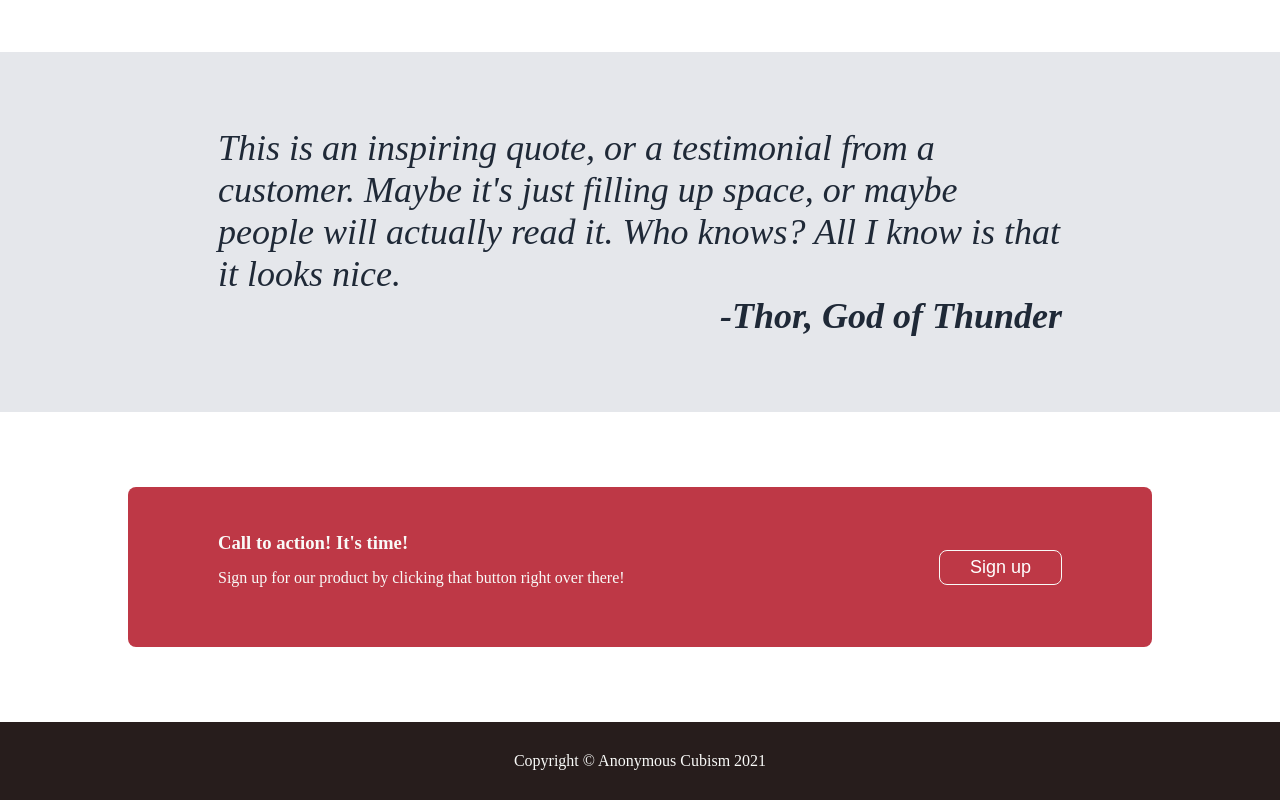
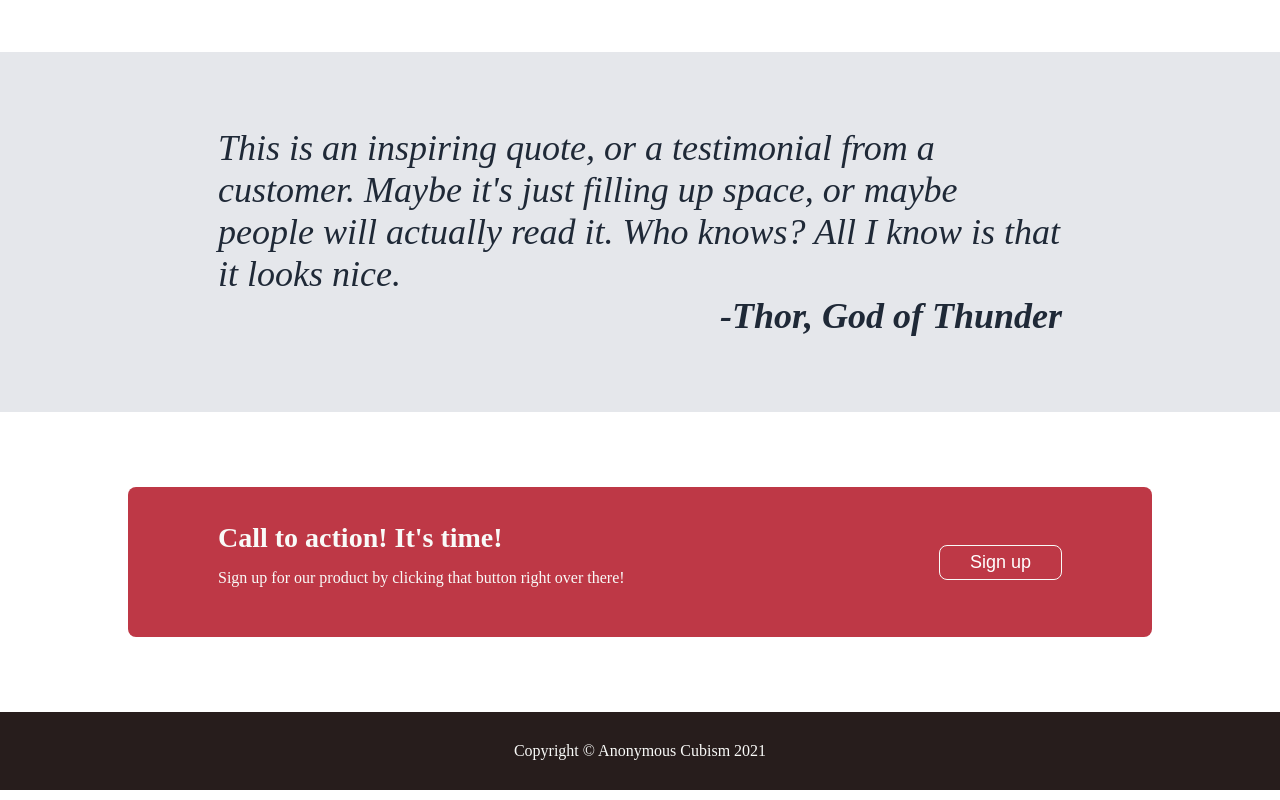
Before and after one commit to cthipsudo/Mock-Business-LP, a plain HTML site: page index.html in a window 1280 px wide. Shown: the part 694-1494 px from the top of the page. Drawn offline with Linux system fonts and the light colour scheme.

Commit message:
Restyled CTA Wrapper

```diff
--- a/css/styles.css
+++ b/css/styles.css
@@ -74,7 +74,7 @@
     display: flex;
     justify-content: space-between;
     align-items: center;
-    padding: 45px 90px;
+    padding: 35px 90px;
     color: #f9faf8;
 }
 
@@ -103,6 +103,7 @@ body h2 {
 }
 body h3 {
     margin: 0;
+    font-size: 28px;
 }
 body p {
   margin: 15px 0;
```
